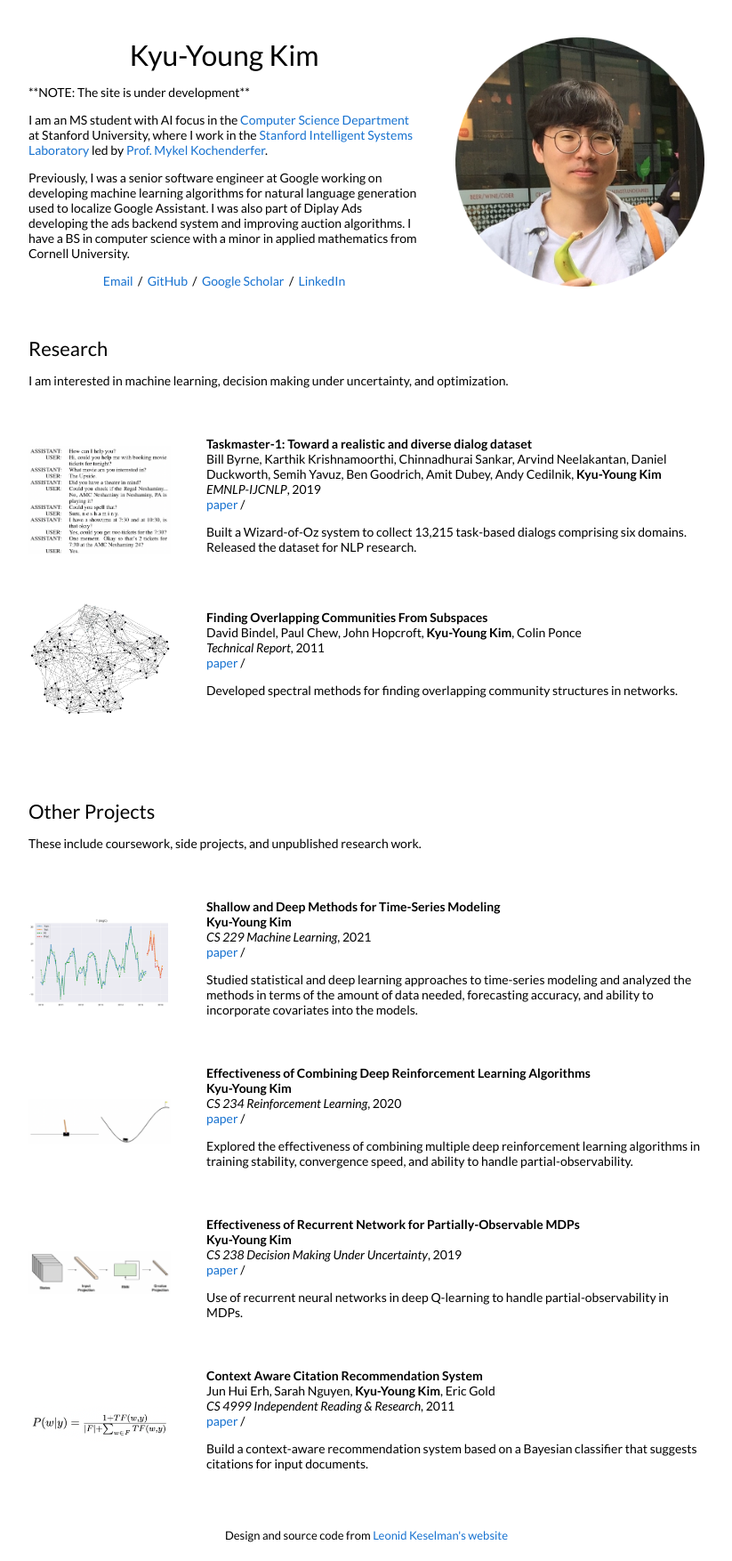
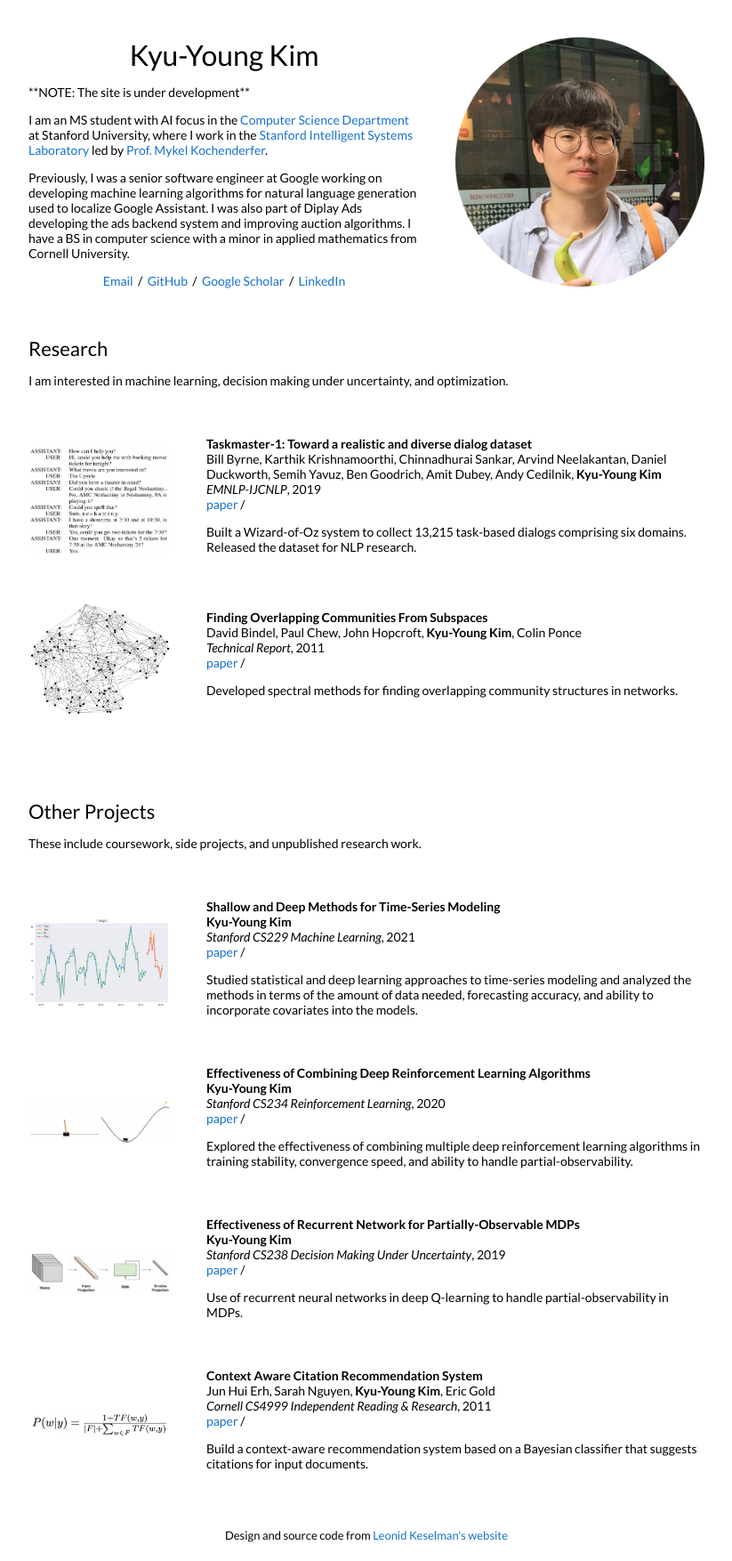
Before and after one commit to kykim0/website, a Jekyll site: the page built from _posts/2021-12-01-cs229.markdown, in a window 1280 px wide. Shown: the whole page at 89% size, without its empty margins (228-1051 px from the left). Built offline with Jekyll 4.4.1, drawn with Linux system fonts in a browser that asks for light colours.

Commit message:
Add the university names

```diff
--- a/_posts/2011-05-01-recsys.markdown
+++ b/_posts/2011-05-01-recsys.markdown
@@ -5,7 +5,7 @@ date: 2011-05-01 00:00:00 +00:00
 image: joachims2011.png
 categories: other
 authors: "Jun Hui Erh, Sarah Nguyen, <strong>Kyu-Young Kim</strong>, Eric Gold"
-venue: "CS 4999 Independent Reading & Research"
+venue: "Cornell CS4999 Independent Reading & Research"
 paper: /pdfs/joachims2011.pdf
 ---
 Build a context-aware recommendation system based on a Bayesian classifier that suggests citations for input documents.
--- a/_posts/2019-12-01-cs238.markdown
+++ b/_posts/2019-12-01-cs238.markdown
@@ -5,7 +5,7 @@ date: 2019-12-01 00:00:00 +00:00
 image: cs238.png
 categories: other
 authors: "<strong>Kyu-Young Kim</strong>"
-venue: "CS 238 Decision Making Under Uncertainty"
+venue: "Stanford CS238 Decision Making Under Uncertainty"
 paper: /pdfs/cs238.pdf
 ---
 Use of recurrent neural networks in deep Q-learning to handle partial-observability in MDPs.
--- a/_posts/2020-03-01-cs234.markdown
+++ b/_posts/2020-03-01-cs234.markdown
@@ -5,7 +5,7 @@ date: 2020-03-01 00:00:00 +00:00
 image: cs234.png
 categories: other
 authors: "<strong>Kyu-Young Kim</strong>"
-venue: "CS 234 Reinforcement Learning"
+venue: "Stanford CS234 Reinforcement Learning"
 paper: /pdfs/cs234.pdf
 ---
 Explored the effectiveness of combining multiple deep reinforcement learning algorithms in training stability, convergence speed, and ability to handle partial-observability.
--- a/_posts/2021-12-01-cs229.markdown
+++ b/_posts/2021-12-01-cs229.markdown
@@ -5,7 +5,7 @@ date: 2021-12-01 00:00:00 +00:00
 image: cs229.png
 categories: other
 authors: "<strong>Kyu-Young Kim</strong>"
-venue: "CS 229 Machine Learning"
+venue: "Stanford CS229 Machine Learning"
 paper: /pdfs/cs229.pdf
 ---
 Studied statistical and deep learning approaches to time-series modeling and analyzed the methods in terms of the amount of data needed, forecasting accuracy, and ability to incorporate covariates into the models.
```
